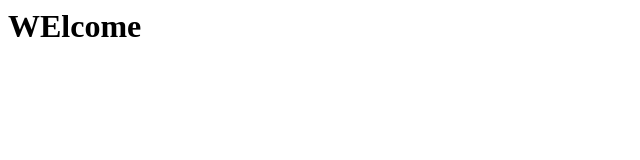
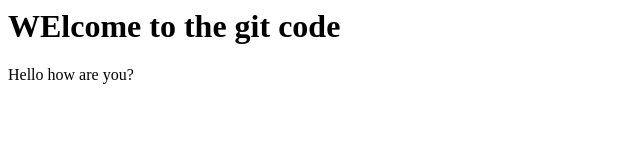
Before and after one commit to ruchi1904/react-project, a plain HTML site: page index.html in a window 1280 px wide. Shown: the whole page, without its empty margins (0-640 px from the left). Drawn offline with Linux system fonts and the light colour scheme.

Commit message:
Changes in index.html

```diff
--- a/index.html
+++ b/index.html
@@ -1,6 +1,8 @@
 <html>
 <body>
-    <h1>WElcome
+    <h1>WElcome to the git code
         </h1>
+Hello how are you?
+
 </body>
 </html>
```
